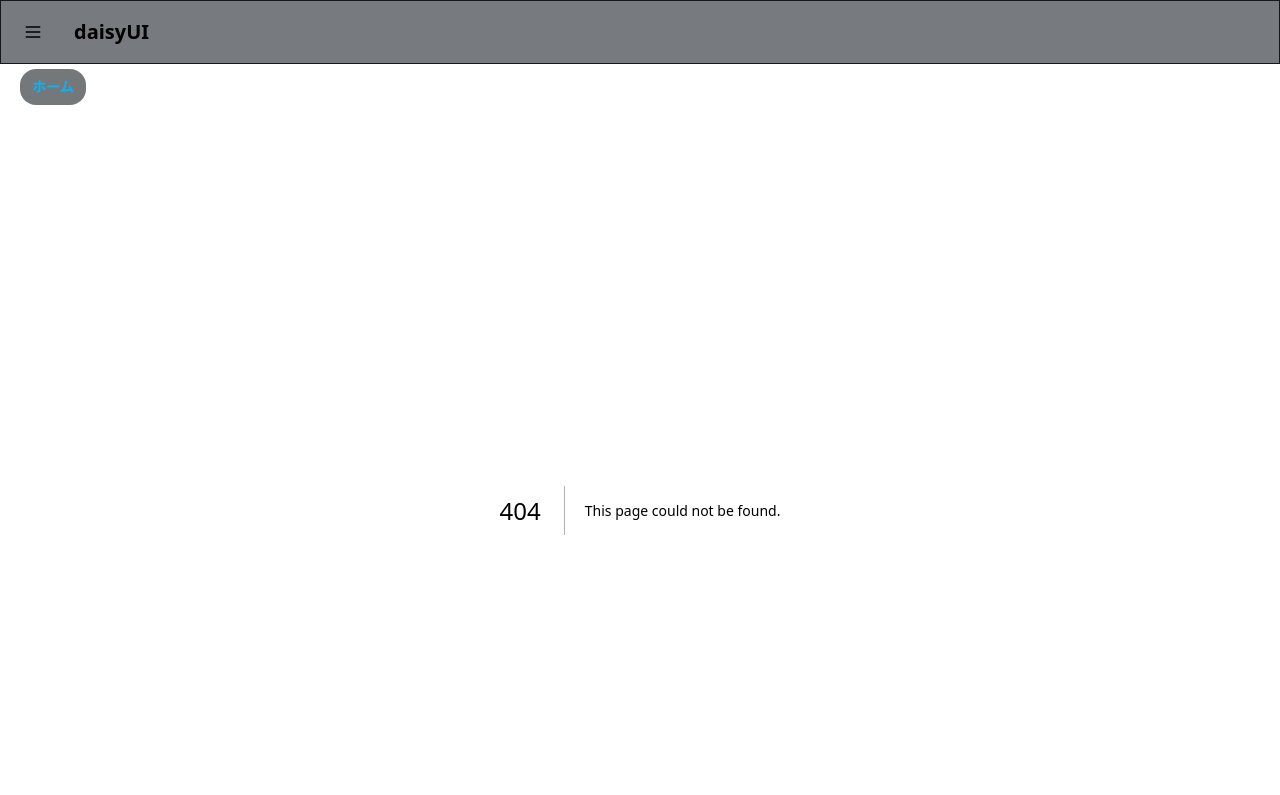
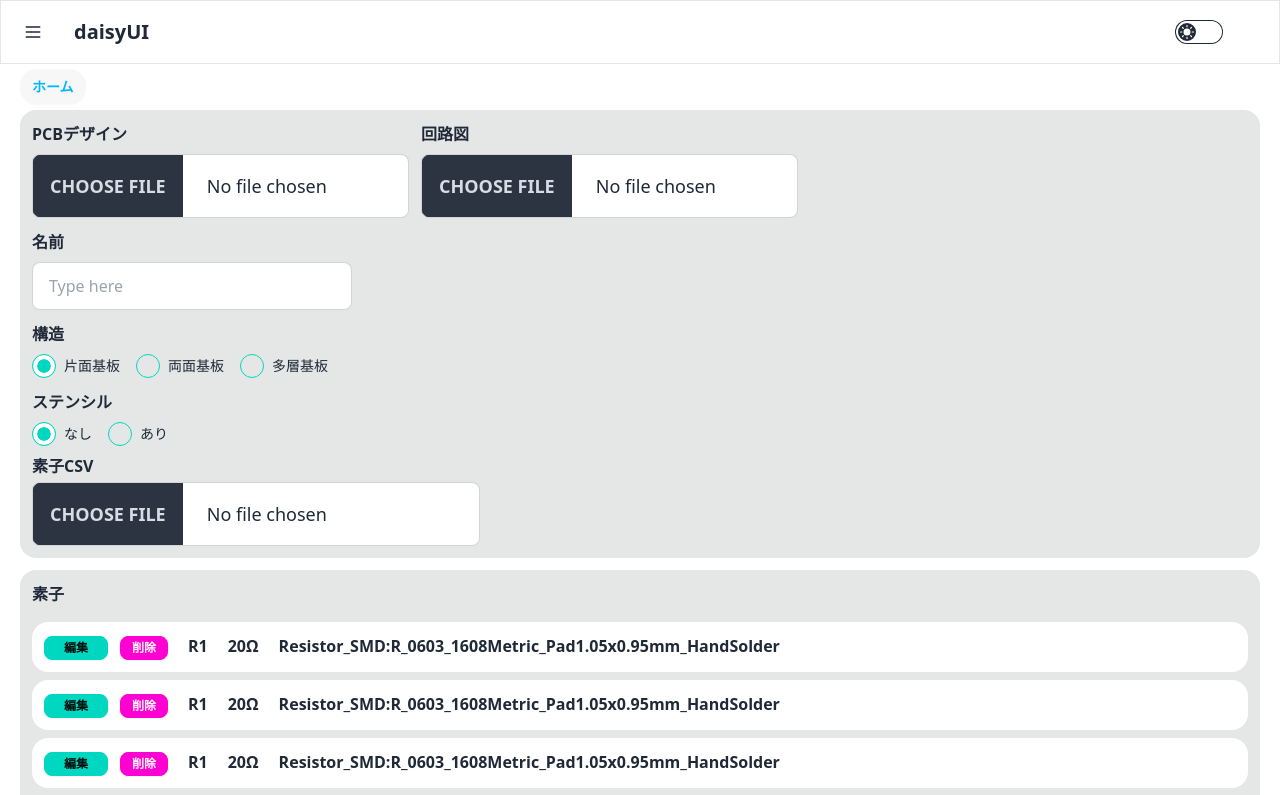
Before and after one commit to razu9120/circuit-element-management, a Next.js app in the folder frontend/: page /editBoard in a window 1280 px wide. Before the commit this address had no page. Shown: the top 795 px of the page. Built offline with nearby package versions, Linux system fonts and the light colour scheme.

Commit message:
editBoard

```diff
--- /dev/null
+++ b/frontend/app/components/confirmModal.tsx
@@ -0,0 +1,40 @@
+import React from "react";
+
+interface IConfirmProps {
+  isOpen: boolean;
+  title: string;
+  body: string;
+  onConfirm: () => void;
+  onCancel: () => void;
+}
+
+const ConfirmModal: React.FC<IConfirmProps> = ({
+  isOpen,
+  title,
+  body,
+  onConfirm,
+  onCancel,
+}) => {
+  if (!isOpen) return null;
+
+  return (
+    <div className="fixed inset-0 flex items-center justify-center bg-black bg-opacity-50 z-30">
+      <div className="modal modal-open">
+        <div className="modal-box">
+          <h2 className="text-lg font-bold">{title}</h2>
+          <p className="py-4">{body}</p>
+          <div className="modal-action">
+            <button className="btn btn-outline btn-primary" onClick={onConfirm}>
+              はい
+            </button>
+            <button className="btn btn-secondary" onClick={onCancel}>
+              キャンセル
+            </button>
+          </div>
+        </div>
+      </div>
+    </div>
+  );
+};
+
+export default ConfirmModal;
--- a/frontend/app/constants/menu.ts
+++ b/frontend/app/constants/menu.ts
@@ -1,14 +1,4 @@
 export const menu = [
-  {
-    menuId: "999",
-    menuName: "テスト",
-    destination: "/test",
-    displayFlg: true,
-    breadcrumbItems: [
-      { label: "ホーム", menuId: "000", path: "/" },
-      { label: "テスト", menuId: "999", isActive: true },
-    ],
-  },
   {
     menuId: "000",
     menuName: "ホーム",
--- /dev/null
+++ b/frontend/app/editBoard/page.tsx
@@ -0,0 +1,11 @@
+import EditBoard from "@/features/editBoard/editBoard";
+
+const Home = () => {
+  return (
+    <>
+      <EditBoard />
+    </>
+  );
+};
+
+export default Home;
--- a/frontend/app/layout.tsx
+++ b/frontend/app/layout.tsx
@@ -8,7 +8,7 @@ const RootLayout = ({
   children: React.ReactNode;
 }>) => {
   return (
-    <html lang="en" data-theme="dark">
+    <html lang="en" data-theme="light">
       <body>
         <MenuProvider>
           <NavigationArea />
--- a/frontend/app/layouts/header.tsx
+++ b/frontend/app/layouts/header.tsx
@@ -77,6 +77,42 @@ const Header = () => {
             daisyUI
           </a>
         </div>
+        <label className="grid cursor-pointer place-items-center">
+          <input
+            type="checkbox"
+            value="dark"
+            className="toggle theme-controller bg-base-content col-span-2 col-start-1 row-start-1"
+          />
+          <svg
+            className="stroke-base-100 fill-base-100 col-start-1 row-start-1"
+            xmlns="http://www.w3.org/2000/svg"
+            width="14"
+            height="14"
+            viewBox="0 0 24 24"
+            fill="none"
+            stroke="currentColor"
+            strokeWidth="2"
+            strokeLinecap="round"
+            strokeLinejoin="round"
+          >
+            <circle cx="12" cy="12" r="5" />
+            <path d="M12 1v2M12 21v2M4.2 4.2l1.4 1.4M18.4 18.4l1.4 1.4M1 12h2M21 12h2M4.2 19.8l1.4-1.4M18.4 5.6l1.4-1.4" />
+          </svg>
+          <svg
+            className="stroke-base-100 fill-base-100 col-start-2 row-start-1"
+            xmlns="http://www.w3.org/2000/svg"
+            width="14"
+            height="14"
+            viewBox="0 0 24 24"
+            fill="none"
+            stroke="currentColor"
+            strokeWidth="2"
+            strokeLinecap="round"
+            strokeLinejoin="round"
+          >
+            <path d="M21 12.79A9 9 0 1 1 11.21 3 7 7 0 0 0 21 12.79z"></path>
+          </svg>
+        </label>
         <div className="flex-none">
           <div className="dropdown visible md:invisible">
             <div
--- a/frontend/features/boardDetail/boardDetailClient.tsx
+++ b/frontend/features/boardDetail/boardDetailClient.tsx
@@ -1,6 +1,7 @@
 "use client";
 
 import { useState } from "react";
+import { useRouter } from "next/navigation";
 import RadioButton from "@/app/components/radioButton";
 import {
   stencilOptions,
@@ -8,9 +9,16 @@ import {
 } from "../registBoard/registBoardClient";
 import Button from "@/app/components/button";
 import Toggle from "@/app/components/toggle";
+import { useMenu } from "@/app/contexts/menuContext";
 
 const BoardDetailClient = () => {
+  const router = useRouter();
   const [isToggled, setIsToggled] = useState(false);
+  const { setMenuId } = useMenu();
+
+  const Redirect = (route: string) => {
+    router.push(route);
+  };
 
   return (
     <>
@@ -79,7 +87,7 @@ const BoardDetailClient = () => {
         )}
       </div>
       <div className="bg-base-300 rounded-box mt-3 p-3">
-        <h1 className="font-bold bg-base-300 mb-2 sticky top-0 z-10">素子</h1>
+        <h1 className="font-bold bg-base-300 mb-2 sticky top-0 z-5">素子</h1>
         <div className="h-64 md:h-72 lg:h-[465px] overflow-y-auto">
           {Array.from({ length: 10 }).map((_, index) => (
             <div
@@ -99,6 +107,25 @@ const BoardDetailClient = () => {
           ))}
         </div>
       </div>
+
+      <div className="flex justify-center mt-3">
+        <Button
+          label="戻る"
+          className="btn btn-outline btn-secondary"
+          onClick={() => {
+            setMenuId("002");
+            Redirect("/boardList");
+          }}
+        />
+        <Button
+          label="基板編集"
+          className="btn btn-primary ml-10 w-32"
+          onClick={() => {
+            setMenuId("004");
+            Redirect("/editBoard");
+          }}
+        />
+      </div>
     </>
   );
 };
--- /dev/null
+++ b/frontend/features/editBoard/editBoard.tsx
@@ -0,0 +1,11 @@
+import EditBoardClient from "./editBoardClient";
+
+const BoardDetail = () => {
+  return (
+    <>
+      <EditBoardClient />
+    </>
+  );
+};
+
+export default BoardDetail;
--- /dev/null
+++ b/frontend/features/editBoard/editBoardClient.tsx
@@ -0,0 +1,129 @@
+"use client";
+
+import { useRouter } from "next/navigation";
+import RadioButton from "@/app/components/radioButton";
+import {
+  stencilOptions,
+  structureOptions,
+} from "../registBoard/registBoardClient";
+import Button from "@/app/components/button";
+import { useMenu } from "@/app/contexts/menuContext";
+import Input from "@/app/components/input";
+import { useState } from "react";
+import ConfirmModal from "@/app/components/confirmModal";
+
+const EditBoardClient = () => {
+  const router = useRouter();
+  const { setMenuId } = useMenu();
+  const [modalOpen, setModalOpen] = useState<boolean>(false);
+
+  const Redirect = (route: string) => {
+    router.push(route);
+  };
+
+  return (
+    <>
+      <div className="flex flex-col bg-base-300 rounded-box p-3">
+        <div className="flex flex-col md:flex-row gap-3">
+          <div>
+            <h1 className="font-bold mb-1">PCBデザイン</h1>
+            <Input
+              type="file"
+              className="file-input file-input-xs md:file-input-lg file-input-bordered mt-1 w-full max-w-md"
+            />
+          </div>
+          <div>
+            <h1 className="font-bold mb-1">回路図</h1>
+            <Input
+              type="file"
+              className="file-input file-input-xs md:file-input-lg file-input-bordered mt-1 w-full max-w-md"
+            />
+          </div>
+        </div>
+        <h1 className="font-bold mt-3 mb-1">名前</h1>
+        <Input
+          type="text"
+          placeholder="Type here"
+          className="input input-bordered mt-1 mb-3 w-full max-w-xs"
+        />
+        <h1 className="font-bold">構造</h1>
+        <RadioButton
+          name="boardType"
+          options={structureOptions}
+          defaultValue="structure-1"
+          onChange={(value) => console.log(value)}
+        />
+        <h1 className="font-bold mt-1">ステンシル</h1>
+        <RadioButton
+          name="boardType1"
+          options={stencilOptions}
+          defaultValue="stencil-1"
+          onChange={(value) => console.log(value)}
+        />
+        <h1 className="font-bold">素子CSV</h1>
+        <Input
+          type="file"
+          className="file-input file-input-xs md:file-input-lg file-input-bordered mt-1 w-full max-w-md"
+          accept=".csv"
+        />
+      </div>
+      <div className="bg-base-300 rounded-box mt-3 p-3">
+        <h1 className="font-bold bg-base-300 mb-2 sticky top-0 z-5">素子</h1>
+        <div className="h-64 md:h-72 lg:h-[465px] overflow-y-auto">
+          {Array.from({ length: 10 }).map((_, index) => (
+            <div
+              key={index}
+              className="flex bg-base-100 rounded-box w-[1000px] md:w-full mt-2 p-3"
+            >
+              <Button
+                label="編集"
+                className="btn btn-xs btn-accent w-16 mr-3"
+              />
+              <Button
+                label="削除"
+                className="btn btn-xs btn-secondary w-12 mr-5"
+                onClick={() => setModalOpen(true)}
+              />
+              <h1 className="font-bold">R1</h1>
+              <h1 className="font-bold ml-5">20Ω</h1>
+              <h1 className="font-bold ml-5">
+                Resistor_SMD:R_0603_1608Metric_Pad1.05x0.95mm_HandSolder
+              </h1>
+            </div>
+          ))}
+        </div>
+      </div>
+
+      <div className="flex justify-center mt-3">
+        <Button
+          label="戻る"
+          className="btn btn-outline btn-secondary"
+          onClick={() => {
+            setMenuId("003");
+            Redirect("/boardDetail");
+          }}
+        />
+        <Button
+          label="変更"
+          className="btn btn-primary ml-10 w-32"
+          onClick={() => {
+            setMenuId("004");
+            Redirect("/editBoard");
+          }}
+        />
+      </div>
+
+      <ConfirmModal
+        isOpen={modalOpen}
+        title="素子削除"
+        body="本当に削除しますか？"
+        onConfirm={() => {
+          setModalOpen(false);
+        }}
+        onCancel={() => setModalOpen(false)}
+      />
+    </>
+  );
+};
+
+export default EditBoardClient;
```
